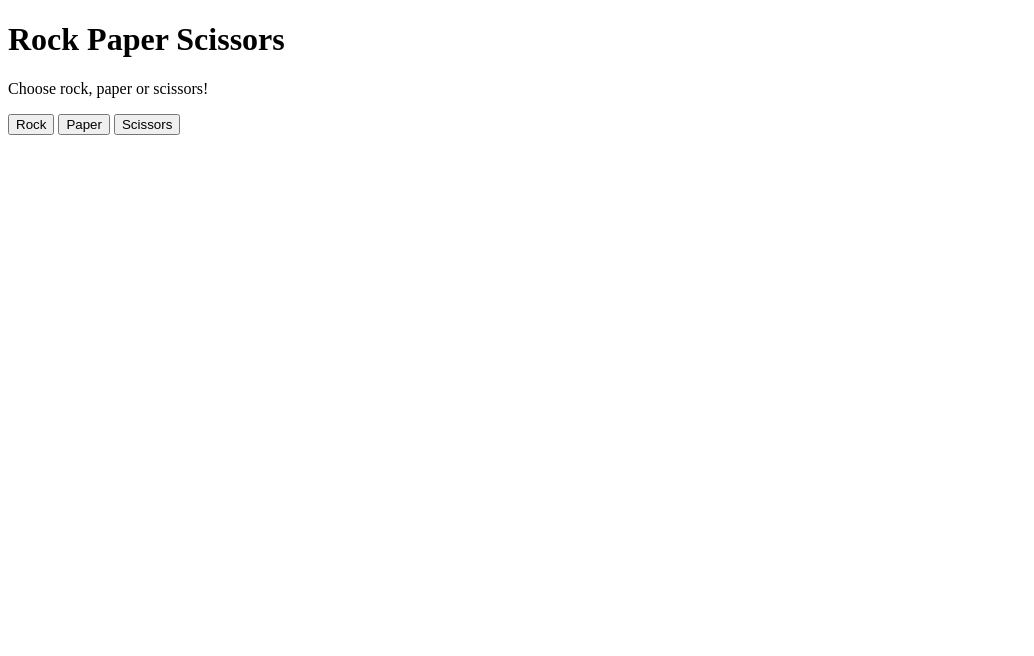
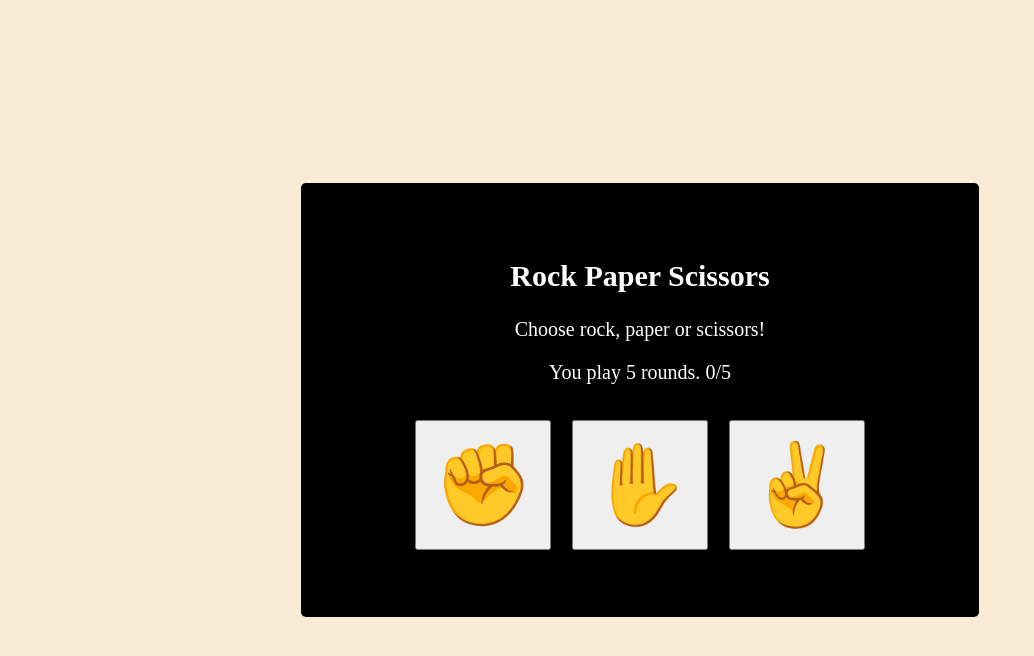
Before and after one commit to evzistara/rockpaperscissors, a plain HTML site: page index.html in a window 1280 px wide. Shown: the whole page, without its empty margins (0-1034 px from the left). Drawn offline with Linux system fonts and the light colour scheme.

Commit message:
Add CSS to UI

```diff
--- a/index.html
+++ b/index.html
@@ -5,14 +5,20 @@
     <meta name="viewport" content="width=device-width, initial-scale=1.0">
     <title>Rock Paper Scissors</title>
     <script src="main.js" type="module"></script>
+    <link rel="stylesheet" href="style.css">
 </head>
 <body>
-    <h1>Rock Paper Scissors</h1>
-    <p>Choose rock, paper or scissors!</p>
-    <button value="Rock">Rock</button>
-    <button value="Paper">Paper</button>
-    <button value="Scissors">Scissors</button>
-    <div class="result"></div>
-    <div class="score"></div>
+    <section class="rps">
+        <h1>Rock Paper Scissors</h1>
+        <p>Choose rock, paper or scissors!</p>
+        <p>You play 5 rounds. <span>0</span>/5</p>
+        <div class="buttons">
+            <button value="Rock">✊</button>
+            <button value="Paper">✋</button>
+            <button value="Scissors">✌️</button>
+        </div>
+        <div class="result"></div>
+        <div class="score"></div>
+    </section>
 </body>
 </html>
--- a/main.js
+++ b/main.js
@@ -1,6 +1,7 @@
 const buttons = document.querySelectorAll("button");
 let result = document.querySelector(".result");
-let score = document.querySelector(".score")
+let score = document.querySelector(".score");
+let span = document.querySelector("span");
 
 function getComputerChoice(){
     const computerChoice = Math.floor(Math.random()*3);
@@ -45,6 +46,7 @@ function playRound(playerSelection, computerSelection){
         }
         score.textContent = `Computer score: ${computerScore}, Human score: ${humanScore} `;
         round++;
+        span.textContent = round;
 
         if (round >= 5){
             endGame();
--- /dev/null
+++ b/style.css
@@ -0,0 +1,38 @@
+body {
+    margin: 0;
+    padding: 0;
+    font-size: 20px;
+    width: 100vw;
+    height: 100vh;
+    background-color: antiquewhite;
+    display: flex;
+    justify-content: center;
+    align-items: center;
+}
+
+.rps {
+    width: 80%;
+    padding: 3rem 1rem;
+    border: 3px solid black;
+    text-align: center;
+    background-color:black;
+    color: white;
+    border-radius: 5px;
+}
+
+button {
+    font-size: 3rem;
+    padding: 1rem;
+    margin-bottom: 1rem;
+
+}
+
+@media screen and (min-width:767px ){
+    .rps{
+        width: 50%;
+    }
+    button {
+        font-size: 5rem;
+        margin: 1rem 0.5rem;
+    }
+}
```
